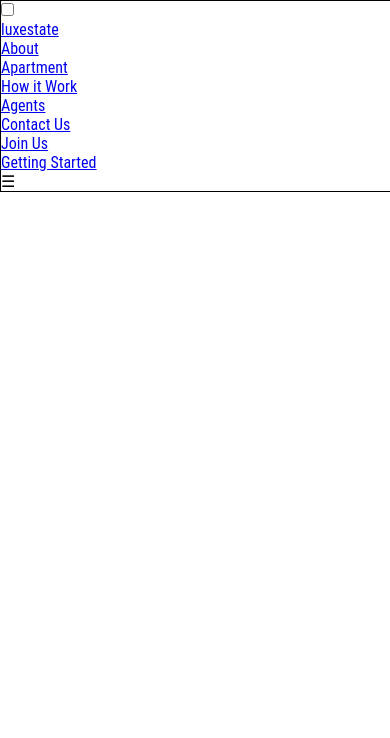
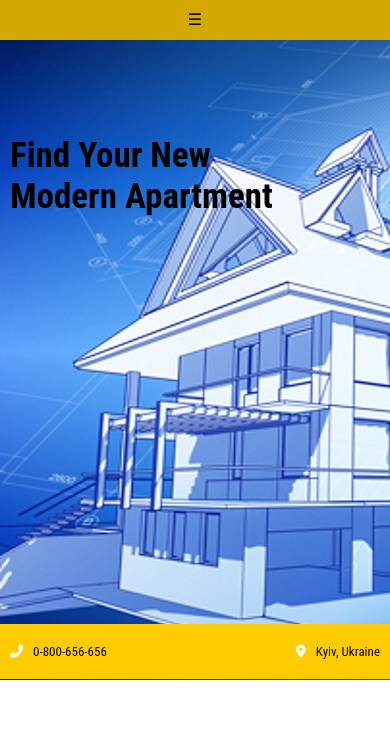
Before and after one commit to id320kmh/test, a plain HTML site: page index.html in a window 390 px wide. Drawn offline with Linux system fonts and the light colour scheme.

Commit message:
add header

```diff
--- a/css/index.css
+++ b/css/index.css
@@ -8,27 +8,197 @@ body, html {
 	overflow-x: hidden;
 }
 
+/*------------------ Header -------------------*/
+
 nav {
-		/* margin: 0 auto; */
+	margin: 0 auto;
+	max-width: 1100px;
+	width: 100%;
+}
+
+	#checkbox-menu, .toggle {
+		display: none;
+	}
+
+	.menu {
+		padding: 0;
+		margin: 0;
+		height: 50px;
+		display: flex;
+		flex-direction: row;
+		justify-content: space-around;
+		align-items: center;
+		list-style-type: none;
+	}
+
+		.menu li a {
+			color: #000;
+			text-decoration: none;
+			align-self: center;
+			font-size: 13px;
+			padding: 10px 15px;
+			transition: background .2s linear;
+		}
+
+			.menu li a:hover {
+				background: #ffcc01;
+			}
+
+			.menu li a.logo {
+				font-size: 25px;
+				margin-right: 240px;
+			}
+
+			.menu li a.contancts {
+				margin-right: 100px;
+			}
+
+	.wrapper {
+		margin: 0 auto;
 		max-width: 1100px;
 		width: 100%;
-		border: 1px solid #000;
 	}
 
-	.container {
+	.intro {
+		margin-top: 25px;
 		display: flex;
-		flex-flow: row wrap;
-		/* flex-direction: row; */
-		justify-content: center;
-		gap: 25px;
-		height: 500px;
-		align-items: stretch;
-		border: 1px solid #444;
+		justify-content: flex-end;
 	}
 
-		.item {
-			flex: 0 0 200px;
-			/* height: 100px; */
-			background-color: cyan;
-			/* margin: auto; */
+	.intro-img {
+		background-image: url(../imgs/header3.jpg);
+		width: 965px;
+		height: 640px;
+	}
+
+	.intro .intro-text {
+		position: absolute;
+		font-size: 62px;
+		right: 1000px;
+		/* left: 0px; */
+		top: 220px;
+	}
+
+	.intro-contacts {
+		background-color: #ffcc01;
+		max-width: 590px;
+		position: absolute;
+		/* right: 170px; */
+		top: 635px;
+		display: flex;
+		justify-content: space-between;
+		padding: 30px 50px;
+		/* font-size: 14px; */
+	}
+
+	.intro-contacts i {
+		color: #fff;
+		margin-right: 30px;
+
+	}
+
+	.intro-contacts p {
+		font-size: 18px;
+		margin-right: 60px;
+	}
+
+
+
+@media screen and (max-width: 765px) {
+
+	.toggle {
+		clear: both;
+		display: block;
+		text-align: center;
+		font-style: 14px;
+		line-height: 40px;
+		width: 100%;
+		color: #000;
+		background: #ffcc01;
+		transition: all .1s linear;
+	}
+
+		.toggle:hover {
+			background: #d3a900;
 		}
+
+	#checkbox-menu:checked + label .touch li {
+		opacity: 1;
+		visibility: visible;
+		transition: all .7s linear;
+	}
+
+	#checkbox-menu:checked + label .touch {
+		height: 350px;
+	}
+
+	.menu {
+		display: flex;
+		flex-direction: column;
+		justify-content: space-around;
+		align-items: center;
+		height: 0;
+		transition: height .3s linear;
+	}
+
+		.menu li {
+			display: flex;
+			align-self: center;
+			width: 95%;
+			opacity: 0;
+			visibility: hidden;
+		}
+
+			.menu li a {
+				width: 95%;
+				text-align: center;
+				align-self: center;
+				align-content: center;
+			}
+
+				.menu li a.logo {
+					font-size: 21px;
+					margin-right: 0;
+				}
+
+				.menu li a.contancts {
+					margin-right: 0;
+				}
+
+	.intro {
+		margin-top: 0;
+		display: block;
+		max-width:100%;
+
+	}
+
+	.intro-img {
+		/* background-position: bottom 50px right 570px; */
+	}
+
+	.intro .intro-text {
+		position: relative;
+		font-size: 35px;
+		right: -10px;
+		top: 95px;
+		font-weight: bold;
+	}
+
+	.intro-contacts {
+		min-width: 100%;
+		right: 0;
+		top: -56px;
+		padding: 20px 10px;
+		position: relative;
+	}
+
+	.intro-contacts i {
+		margin-right: 10px;
+	}
+	.intro-contacts p {
+		font-size: 13px;
+		margin-right: 20px;
+	}
+
+
+}
--- a/index.html
+++ b/index.html
@@ -6,14 +6,16 @@
 	<meta http-equiv="X-UA-Compatible" content="ie=edge">
 	<title>Document</title>
 	<link rel="stylesheet" href="css/index.css">
+	<script src="http://kit.fontawesome.com/8c5f8983b2.js" crossorigin="anonymous"></script>
 </head>
 <body>
+
 	<header>
 		<nav>
 			<input type="checkbox" id="checkbox-menu">
 			<label for="checkbox-menu">
 				<ul class="menu touch">
-					<li><a class="logo" href="#">luxestate</a></li>
+					<li><a href="#" class="logo">luxestate</a></li>
 					<li><a href="#">About</a></li>
 					<li><a href="#">Apartment</a></li>
 					<li><a href="#">How it Work</a></li>
@@ -27,6 +29,22 @@
 		</nav>
 	</header>
 
+	<main>
+		<section class="intro wrapper">
+
+			<div class="intro-img">
+				<p class="intro-text">Find Your New <br>
+				Modern Apartment</p>
+			</div>
+
+			<div class="intro-contacts">
+				<p><i class="fas fa-phone-alt"></i>0-800-656-656 <p>
+				<p><i class="fas fa-map-marker-alt"></i>Kyiv, Ukraine</p>
+			</div>
+
+		</section>
+	</main>
+
 
 
 	<script scr="js/main.js"></script>
```
Also changed, not shown: imgs/header1.jpg (added), imgs/header3.jpg (added).
